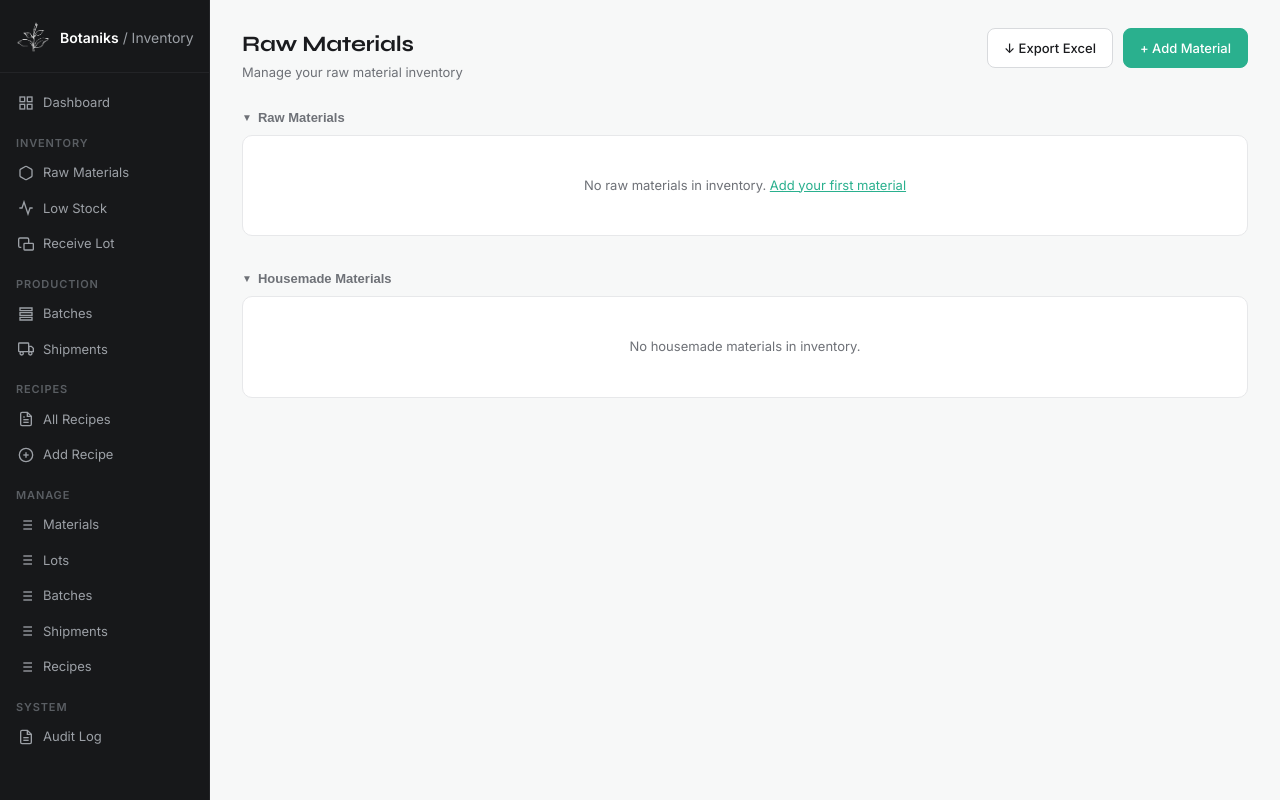
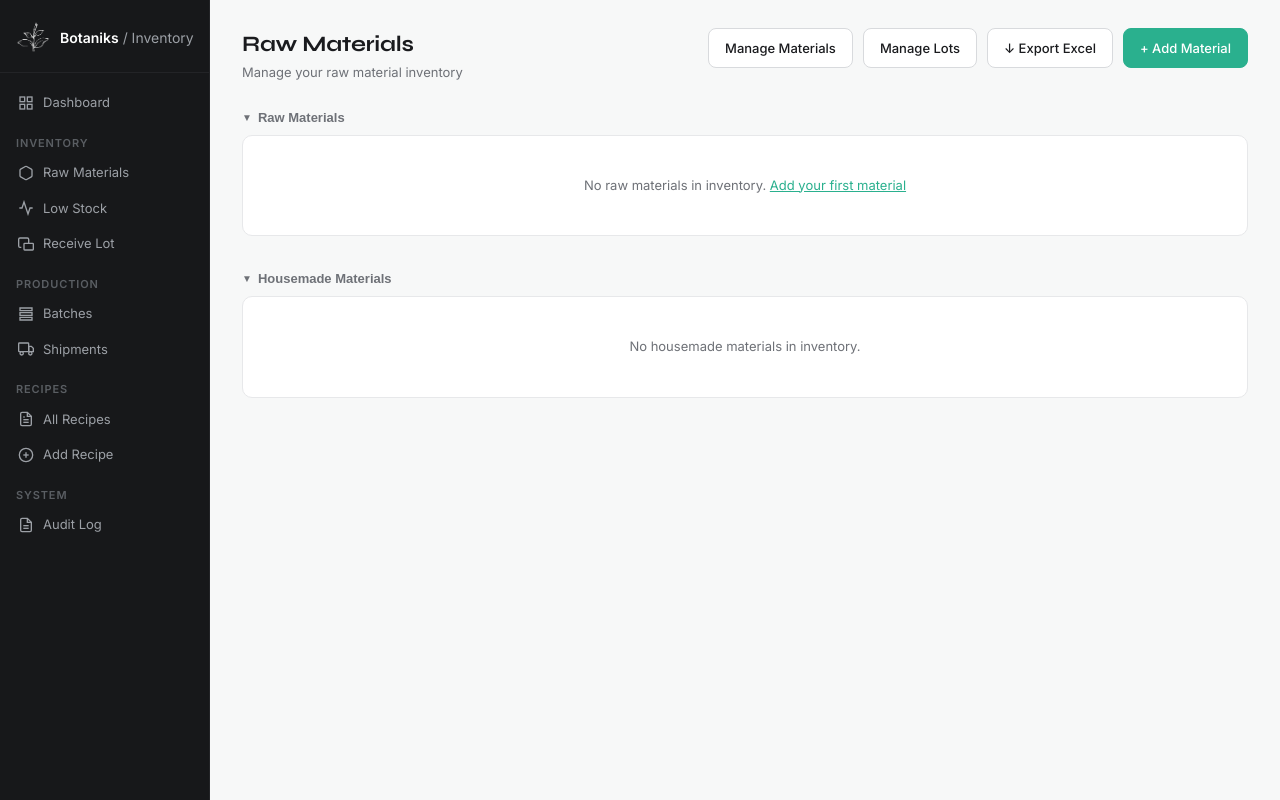
Before and after one commit to aero-greenfield/matcha-inventory-system, a Flask app: template templates/inventory.html in a window 1280 px wide. Run offline with Flask 3, Linux system fonts and the light colour scheme; the template is opened without the code that fills it, so the values that code supplies are empty; parts of the project's set-up code (start-up, migrations or seed data) failed here and were passed over; some libraries are stand-ins or nearby versions.

Commit message:
added manage buttons to corisponding pages instead of left side bar

```diff
--- a/templates/base.html
+++ b/templates/base.html
@@ -97,40 +97,6 @@
                 </li>
             </ul>
 
-            <div class="nav-section-label">Manage</div>
-            <ul class="nav-list">
-                <li>
-                    <a href="/manage-materials" class="nav-item{% if request.path == '/manage-materials' %} active{% endif %}">
-                        <svg class="nav-icon" width="16" height="16" viewBox="0 0 24 24" fill="none" stroke="currentColor" stroke-width="2"><line x1="8" y1="6" x2="21" y2="6"/><line x1="8" y1="12" x2="21" y2="12"/><line x1="8" y1="18" x2="21" y2="18"/><line x1="3" y1="6" x2="3.01" y2="6"/><line x1="3" y1="12" x2="3.01" y2="12"/><line x1="3" y1="18" x2="3.01" y2="18"/></svg>
-                        Materials
-                    </a>
-                </li>
-                <li>
-                    <a href="/manage-lots" class="nav-item{% if request.path == '/manage-lots' %} active{% endif %}">
-                        <svg class="nav-icon" width="16" height="16" viewBox="0 0 24 24" fill="none" stroke="currentColor" stroke-width="2"><line x1="8" y1="6" x2="21" y2="6"/><line x1="8" y1="12" x2="21" y2="12"/><line x1="8" y1="18" x2="21" y2="18"/><line x1="3" y1="6" x2="3.01" y2="6"/><line x1="3" y1="12" x2="3.01" y2="12"/><line x1="3" y1="18" x2="3.01" y2="18"/></svg>
-                        Lots
-                    </a>
-                </li>
-                <li>
-                    <a href="/manage-batches" class="nav-item{% if request.path == '/manage-batches' %} active{% endif %}">
-                        <svg class="nav-icon" width="16" height="16" viewBox="0 0 24 24" fill="none" stroke="currentColor" stroke-width="2"><line x1="8" y1="6" x2="21" y2="6"/><line x1="8" y1="12" x2="21" y2="12"/><line x1="8" y1="18" x2="21" y2="18"/><line x1="3" y1="6" x2="3.01" y2="6"/><line x1="3" y1="12" x2="3.01" y2="12"/><line x1="3" y1="18" x2="3.01" y2="18"/></svg>
-                        Batches
-                    </a>
-                </li>
-                <li>
-                    <a href="/manage-shipments" class="nav-item{% if request.path == '/manage-shipments' %} active{% endif %}">
-                        <svg class="nav-icon" width="16" height="16" viewBox="0 0 24 24" fill="none" stroke="currentColor" stroke-width="2"><line x1="8" y1="6" x2="21" y2="6"/><line x1="8" y1="12" x2="21" y2="12"/><line x1="8" y1="18" x2="21" y2="18"/><line x1="3" y1="6" x2="3.01" y2="6"/><line x1="3" y1="12" x2="3.01" y2="12"/><line x1="3" y1="18" x2="3.01" y2="18"/></svg>
-                        Shipments
-                    </a>
-                </li>
-                <li>
-                    <a href="/manage-recipes" class="nav-item{% if request.path == '/manage-recipes' %} active{% endif %}">
-                        <svg class="nav-icon" width="16" height="16" viewBox="0 0 24 24" fill="none" stroke="currentColor" stroke-width="2"><line x1="8" y1="6" x2="21" y2="6"/><line x1="8" y1="12" x2="21" y2="12"/><line x1="8" y1="18" x2="21" y2="18"/><line x1="3" y1="6" x2="3.01" y2="6"/><line x1="3" y1="12" x2="3.01" y2="12"/><line x1="3" y1="18" x2="3.01" y2="18"/></svg>
-                        Recipes
-                    </a>
-                </li>
-            </ul>
-
             <div class="nav-section-label">System</div>
             <ul class="nav-list">
                 <li>
--- a/templates/batches.html
+++ b/templates/batches.html
@@ -68,6 +68,7 @@
         <p class="page-subtitle">Track ready and planned production runs</p>
     </div>
     <div style="display:flex;gap:10px;">
+        <a href="/manage-batches" class="btn btn-secondary">Manage Batches</a>
         <a href="/export/batches-excel" class="btn btn-secondary">&#8595; Export Excel</a>
         <a href="/create-batch" class="btn btn-primary">+ New Batch</a>
     </div>
--- a/templates/inventory.html
+++ b/templates/inventory.html
@@ -50,6 +50,8 @@
         <p class="page-subtitle">Manage your raw material inventory</p>
     </div>
     <div style="display:flex;gap:10px;align-items:center;">
+        <a href="/manage-materials" class="btn btn-secondary">Manage Materials</a>
+        <a href="/manage-lots" class="btn btn-secondary">Manage Lots</a>
         <a href="/export/inventory-excel" class="btn btn-secondary">&#8595; Export Excel</a>
         <a href="/add-material" class="btn btn-primary">+ Add Material</a>
     </div>
--- a/templates/recipes.html
+++ b/templates/recipes.html
@@ -10,6 +10,7 @@
         <p class="page-subtitle">{{ recipe_count }} recipe(s) on file</p>
     </div>
     <div style="display:flex;gap:10px;">
+        <a href="/manage-recipes" class="btn btn-secondary">Manage Recipes</a>
         <a href="/export/recipes-excel" class="btn btn-secondary">&#8595; Export Excel</a>
         <a href="/add-recipe" class="btn btn-primary">+ Add Recipe</a>
     </div>
```
